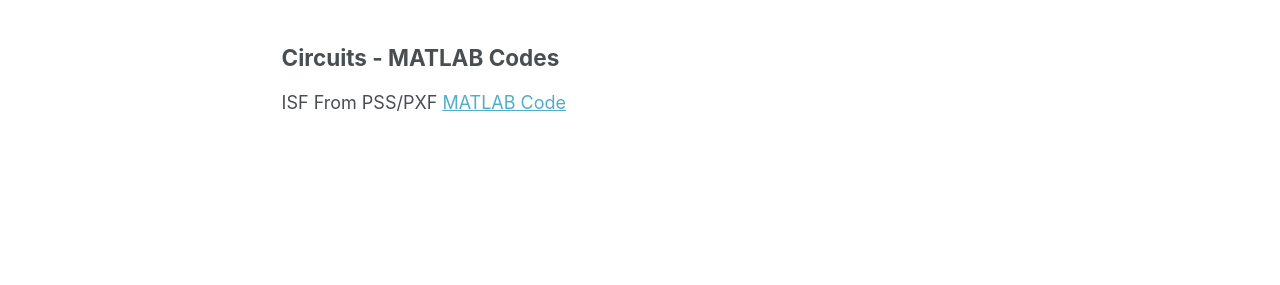
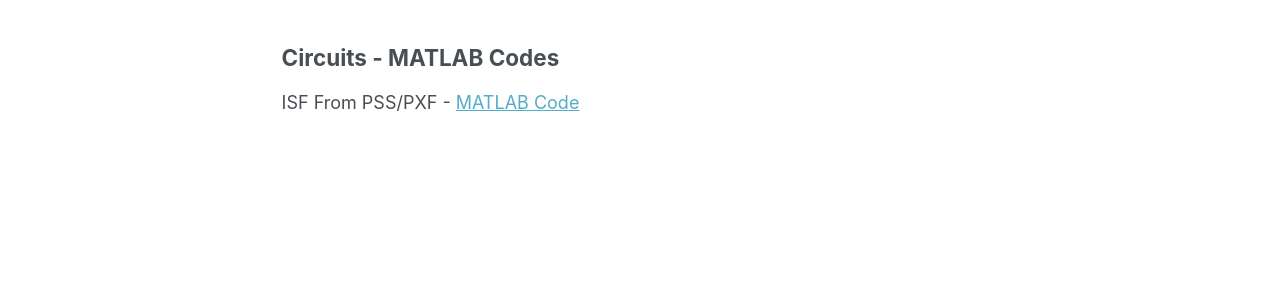
Before and after one commit to AdityaMuppala/adityamuppala.github.io, a Jekyll site: the page built from _pages/resources.md, in a window 1280 px wide and 1100 px high. Shown: the part 553-838 px from the top of the window. Built offline with Jekyll 4.4.1, drawn with Linux system fonts in a browser that asks for light colours; some web fonts are replaced.

```diff
--- a/_pages/resources.md
+++ b/_pages/resources.md
@@ -20,4 +20,4 @@ RF Wirebonds - [HFSS Design File](https://drive.google.com/file/d/1uCTr_ZpLOHl_y
 U-slot Patch Antenna - [HFSS Design File](https://drive.google.com/file/d/18taGTOq4XmcNEPyBlnNzjpM5brWA3nZ8/view?usp=sharing) | [YouTube video](https://youtu.be/XuhcbfpZF-8)
 
 ## Circuits - MATLAB Codes
-ISF From PSS/PXF [MATLAB Code](https://drive.google.com/file/d/1ZV3HDTmRAbNpXkeOafgGrVqtVSOpf8Dy/view?usp=sharing)
+ISF From PSS/PXF - [MATLAB Code](https://drive.google.com/file/d/1ZV3HDTmRAbNpXkeOafgGrVqtVSOpf8Dy/view?usp=sharing)
```
